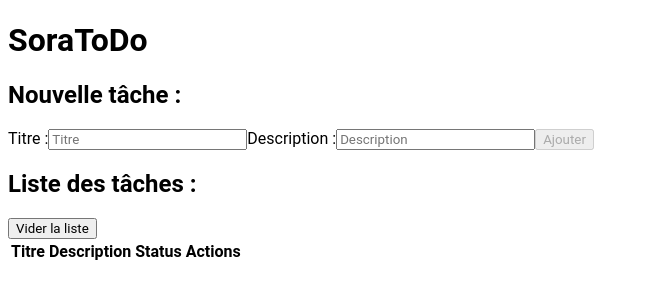
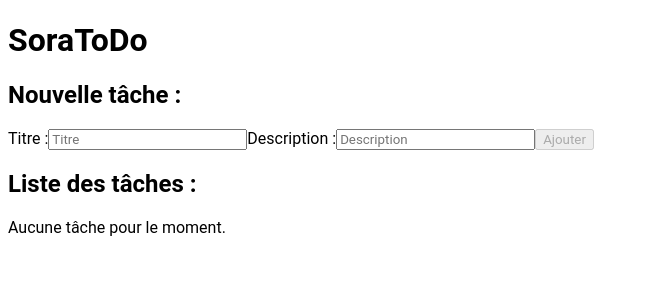
Before and after one commit to ThibautG/soratodo, an Angular app: page / in a window 1280 px wide. Shown: the top 300 px of the page, without its empty margins (0-649 px from the left). Built offline with nearby package versions, Linux system fonts and the light colour scheme.

Commit message:
gestion cas où liste vide

```diff
--- a/src/app/components/task-list/task-list.component.html
+++ b/src/app/components/task-list/task-list.component.html
@@ -1,5 +1,11 @@
 <section class="global-section">
   <h2>Liste des tâches :</h2>
+
+  <div *ngIf="tasks.length === 0; else tasksTable">
+    <p>Aucune tâche pour le moment.</p>
+  </div>
+
+  <ng-template #tasksTable>
     <button (click)="onResetTasks()">Vider la liste</button>
     <table>
       <thead>
@@ -12,7 +18,6 @@
       </tr>
       </thead>
       <tbody>
-    <!-- TODO : cas où tableau est vide -->
       <tr *ngFor="let task of tasks">
         <td>{{ task.title }}</td>
         <td>{{ task.description }}</td>
@@ -22,4 +27,5 @@
       </tr>
       </tbody>
     </table>
+  </ng-template>
 </section>
--- a/src/app/components/task-list/task-list.component.ts
+++ b/src/app/components/task-list/task-list.component.ts
@@ -1,12 +1,13 @@
 import {Component, OnInit} from '@angular/core';
 import {Task} from '../../models/task';
 import {TaskService} from '../../services/task.service';
-import {NgForOf} from '@angular/common';
+import {NgForOf, NgIf} from '@angular/common';
 
 @Component({
   selector: 'app-task-list',
   imports: [
-    NgForOf
+    NgForOf,
+    NgIf
   ],
   templateUrl: './task-list.component.html',
   styleUrl: './task-list.component.scss'
```
Lines whose indentation alone changed are shown as unchanged.
